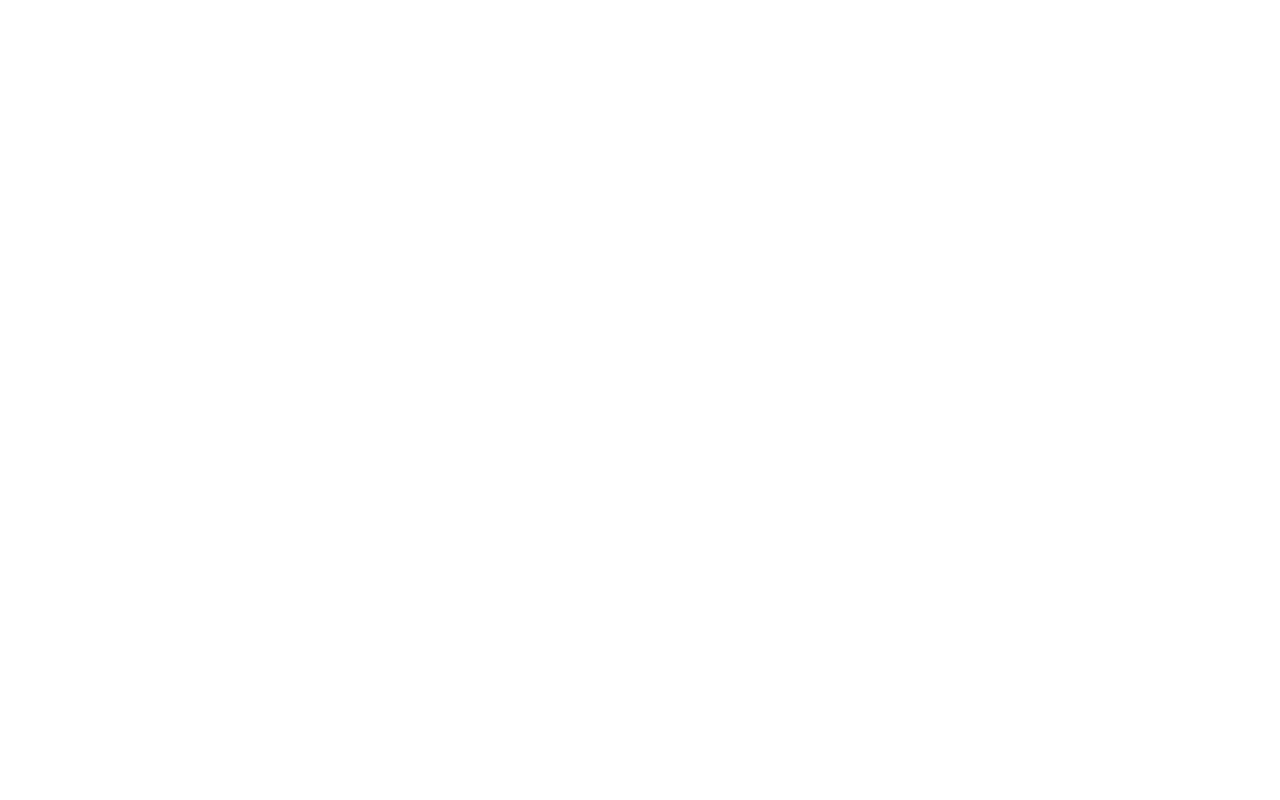
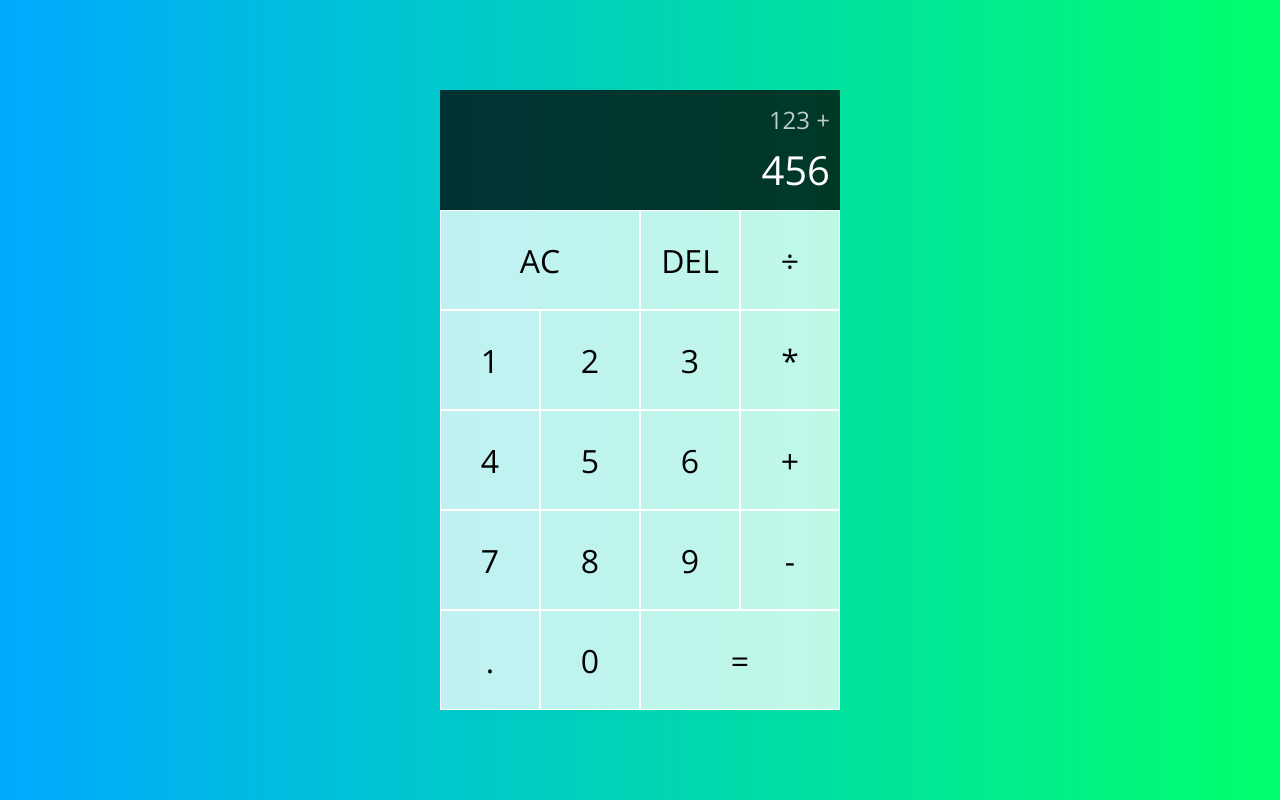
Before and after one commit to vapinedo/PP-Javascript-Calculator, a plain HTML site: page index.html in a window 1280 px wide. Drawn offline with nearby package versions, Linux system fonts and the light colour scheme.

Commit message:
[add] html and css code

```diff
--- a/index.html
+++ b/index.html
@@ -1,12 +1,44 @@
 <!DOCTYPE html>
 <html lang="en">
+
 <head>
     <meta charset="UTF-8">
     <meta http-equiv="X-UA-Compatible" content="IE=edge">
     <meta name="viewport" content="width=device-width, initial-scale=1.0">
     <title>Calculator</title>
+    <link rel="stylesheet" href="./styles.css">
+    <link rel="preconnect" href="https://fonts.googleapis.com">
+    <link rel="preconnect" href="https://fonts.gstatic.com" crossorigin>
+    <link href="https://fonts.googleapis.com/css2?family=Open+Sans" rel="stylesheet">
 </head>
+
 <body>
+    <main class="calculator-grid">
+        <div class="output">
+            <div class="previous-operand">123 +</div>
+            <div class="current-operand">456</div>
+        </div>
 
+        <button class="span-two">AC</button>
+        <button>DEL</button>
+        <button>÷</button>
+        <button>1</button>
+        <button>2</button>
+        <button>3</button>
+        <button>*</button>
+        <button>4</button>
+        <button>5</button>
+        <button>6</button>
+        <button>+</button>
+        <button>7</button>
+        <button>8</button>
+        <button>9</button>
+        <button>-</button>
+        <button>.</button>
+        <button>0</button>
+        <button class="span-two">=</button>
+    </main>
+    <script src="./app.js" defer></script>
 </body>
+
 </html>
--- a/styles.css
+++ b/styles.css
@@ -0,0 +1,59 @@
+*, *::before, *::after {
+    box-sizing: border-box;
+    font-family: 'Open Sans', sans-serif;
+    font-weight: normal;
+}
+
+body {
+    padding: 0;
+    margin: 0;
+    background: linear-gradient(to right, #00aaff, #00ff6c);
+}
+
+.calculator-grid {
+    display: grid;
+    justify-content: center;
+    align-content: center;
+    min-height: 100vh;
+    grid-template-columns: repeat(4, 100px);
+    grid-template-rows: minmax(120px, auto) repeat(5, 100px);
+
+}
+
+.calculator-grid > button {
+    cursor: pointer;
+    font-size: 2rem;
+    border: 1px solid white;
+    outline: none;
+    background-color: rgba(255, 255, 255, .75);;
+}
+
+.calculator-grid > button:hover {
+    background-color: rgba(255, 255, 255, .9);
+}
+
+.span-two {
+    grid-column: span 2;
+}
+
+.output {
+    grid-column: 1 / -1;
+    background-color: rgba(0, 0, 0, .75);
+    display: flex;
+    align-items: flex-end;
+    justify-content: space-around;
+    flex-direction: column;
+    padding: 10px;
+    word-wrap: break-word;
+    word-break: break-all;
+}
+
+.output .previous-operand {
+    color: rgba(255, 255, 255, .75);
+    font-size: 1.5rem;
+}
+
+.output .current-operand {
+    color: white;
+    font-size: 2.5rem;
+}
```
